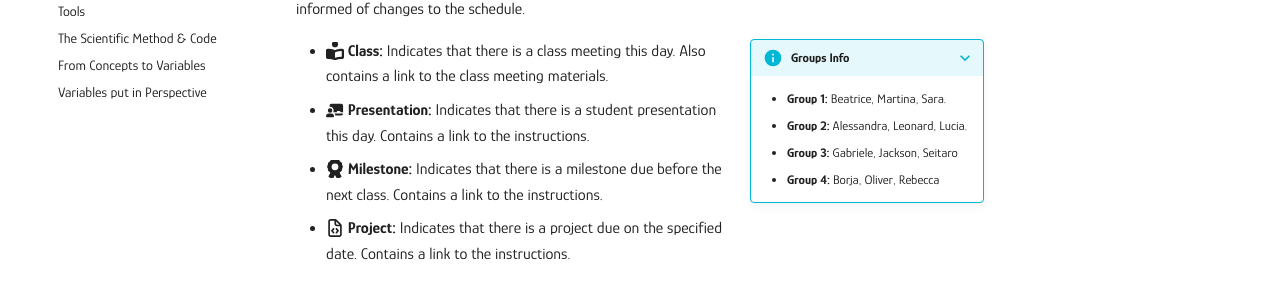
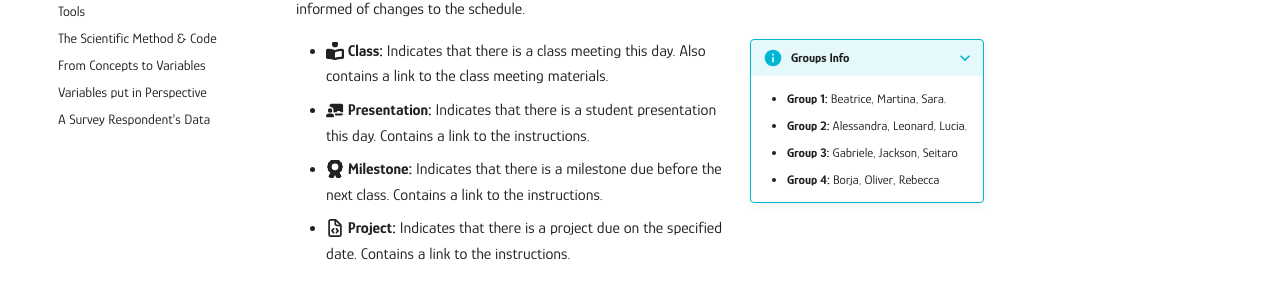
Before and after one commit to mickaeltemporao/data-analysis, an MkDocs documentation site: the page built from docs/schedule.md, in a window 1280 px wide. Shown: the part 256-560 px from the top of the page. Built offline with MkDocs 1.6.1 and Material for MkDocs 9.7.7, drawn with Linux system fonts in a browser that asks for light colours; some of the changed lines change nothing that is shown.

Commit message:
update nav

```diff
--- a/mkdocs.yml
+++ b/mkdocs.yml
@@ -64,7 +64,7 @@ nav:
       - modules/programming-1.md
       - modules/programming-2.md
       - modules/programming-3.md
-      # - modules/science.md
+      - modules/programming-4.md
       # - modules/causality.md
       # - modules/sampling.md
       # - modules/measurement.md
```
